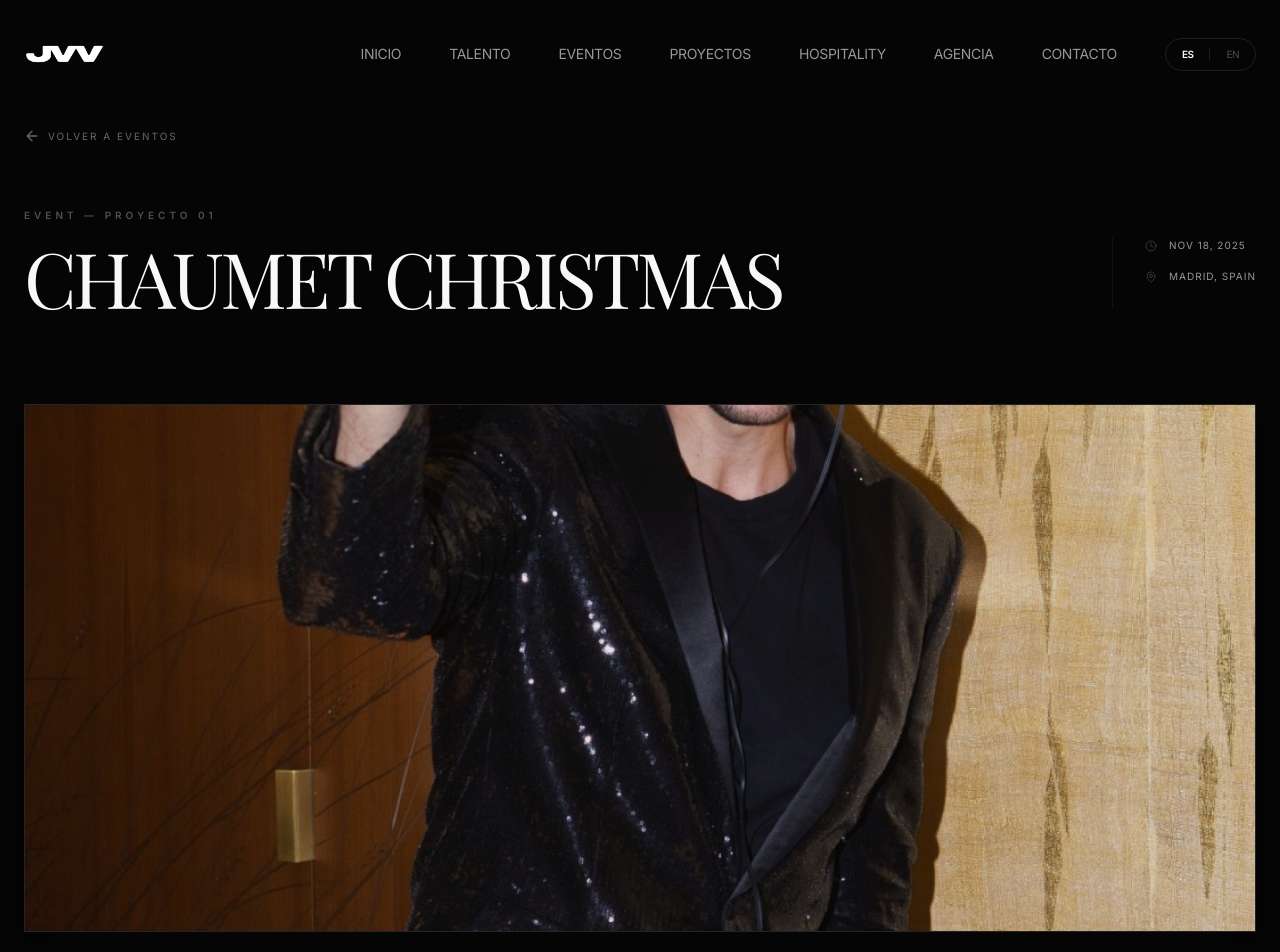
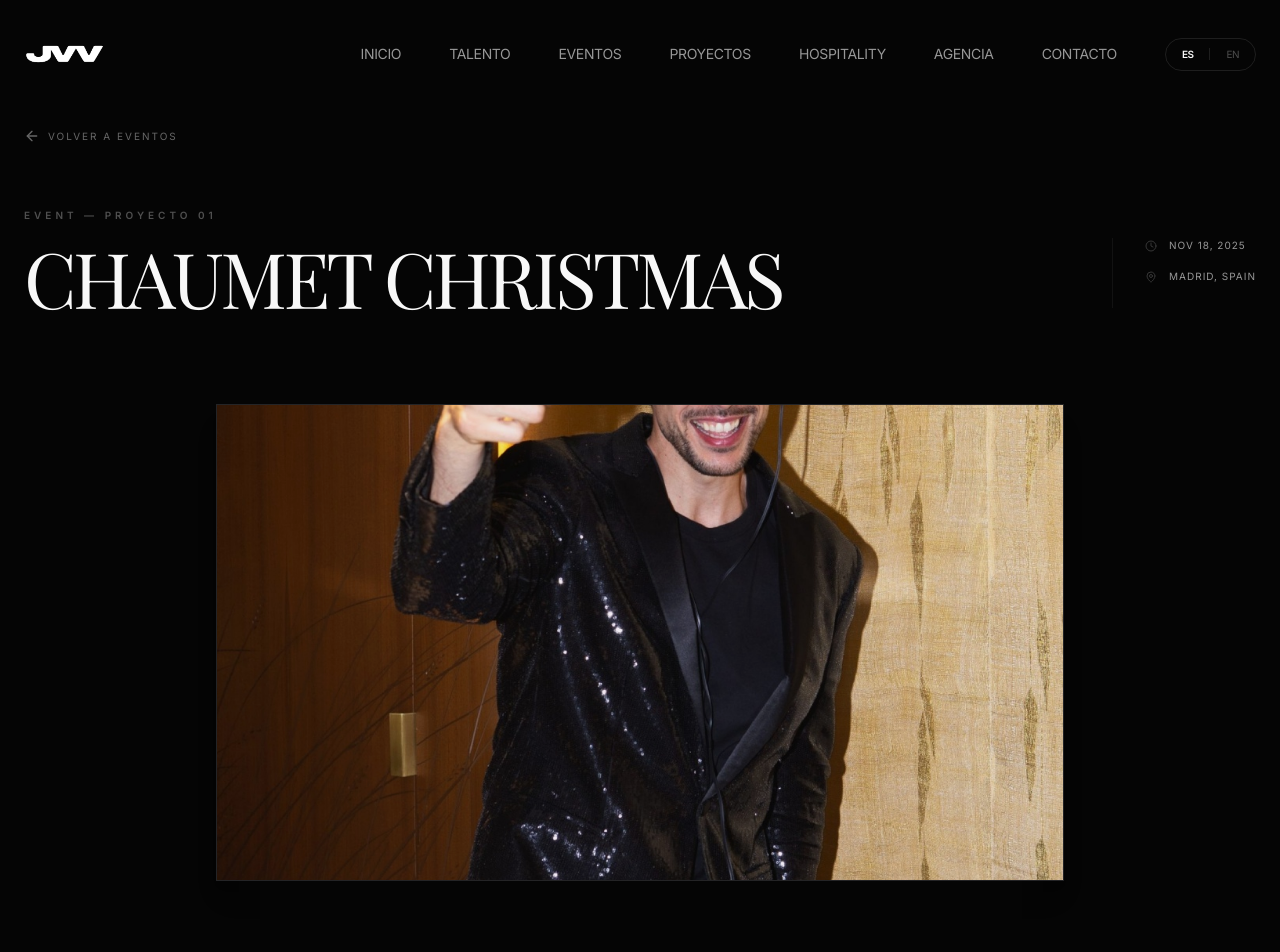
Before and after one commit to JVVweb/JVV, a React (Vite) app: page /events/1 in a window 1280 px wide. Shown: the top 952 px of the page. Built offline with nearby package versions, Linux system fonts and the light colour scheme; a web font is replaced by a local one.

Commit message:
feat: apply style refinements to Home, Hospitality Cappuccino image, Contact font, and EventDetail image scale

```diff
--- a/src/pages/Contact.tsx
+++ b/src/pages/Contact.tsx
@@ -20,17 +20,16 @@
           <h1 className="text-5xl md:text-8xl font-serif mb-12 tracking-tighter">{t('nav.contact')}</h1>
           <div className="space-y-12">
             <div>
-              <h4 className="text-xs uppercase tracking-tight opacity-30 mb-4">{t('contact.inquiries')}</h4>
+              <h4 className="text-xs uppercase tracking-wider opacity-30 mb-4 font-normal" style={{ fontFamily: 'Arial, Helvetica, sans-serif' }}>
+                {t('contact.inquiries')}
+              </h4>
               <p className="text-2xl font-light">info@jvv.com.es</p>
               <p className="text-xl font-light opacity-40">(+34) 618 785 351</p>
             </div>
             <div>
-              <h4 className="text-xs uppercase tracking-tight opacity-30 mb-4">{t('contact.offices')}</h4>
-              <p className="text-xl font-light mb-2">Calle de Serrano, Madrid</p>
-              <p className="text-xl font-light">Passeig de Gràcia, Barcelona</p>
-            </div>
-            <div>
-              <h4 className="text-xs uppercase tracking-tight opacity-30 mb-4">{t('contact.follow')}</h4>
+              <h4 className="text-xs uppercase tracking-wider opacity-30 mb-4 font-normal" style={{ fontFamily: 'Arial, Helvetica, sans-serif' }}>
+                {t('contact.follow')}
+              </h4>
               <p className="text-xl font-light">@jvv.agency</p>
             </div>
           </div>
--- a/src/pages/EventDetail.tsx
+++ b/src/pages/EventDetail.tsx
@@ -135,17 +135,17 @@
       </section>
 
       {/* Hero Image */}
-      <section className="px-6 mb-32">
+      <section className="px-6 max-w-4xl mx-auto mb-32">
         <motion.div
-          initial={{ opacity: 0, scale: 1.05 }}
+          initial={{ opacity: 0, scale: 1.02 }}
           animate={{ opacity: 1, scale: 1 }}
-          transition={{ duration: 1.5 }}
-          className="aspect-video md:aspect-[21/9] overflow-hidden bg-zinc-900 shadow-xl border border-white/5"
+          transition={{ duration: 1.2 }}
+          className="aspect-video w-full overflow-hidden bg-zinc-900 shadow-xl border border-white/5"
         >
           <img
             src={event.image}
             alt={event.title}
-            className="w-full h-full object-cover brightness-90"
+            className="w-full h-full object-cover brightness-95"
           />
         </motion.div>
       </section>
--- a/src/pages/Home.tsx
+++ b/src/pages/Home.tsx
@@ -102,13 +102,13 @@
             <h2 className="text-4xl md:text-6xl font-serif leading-tight">
               {language === 'es' ? (
                 <>
-                  Comisariando estilo, <br />
-                  representando el <span className="italic">alma</span>.
+                  Curando el estilo, <br />
+                  representando el <span className="italic">talento</span>.
                 </>
               ) : (
                 <>
                   Curating style, <br />
-                  representing <span className="italic">soul</span>.
+                  representing <span className="italic">talent</span>.
                 </>
               )}
             </h2>
@@ -150,7 +150,7 @@
                 key={`logo-1-${idx}`}
                 src={logo}
                 alt="Client Brand"
-                className="h-8 md:h-12 w-auto object-contain opacity-35 hover:opacity-100 transition-opacity duration-300"
+                className="h-11 md:h-16 w-auto object-contain opacity-35 hover:opacity-100 transition-opacity duration-300"
                 style={{ filter: 'brightness(0) invert(1)' }}
               />
             ))}
@@ -160,7 +160,7 @@
                 key={`logo-2-${idx}`}
                 src={logo}
                 alt="Client Brand"
-                className="h-8 md:h-12 w-auto object-contain opacity-35 hover:opacity-100 transition-opacity duration-300"
+                className="h-11 md:h-16 w-auto object-contain opacity-35 hover:opacity-100 transition-opacity duration-300"
                 style={{ filter: 'brightness(0) invert(1)' }}
               />
             ))}
--- a/src/pages/Hospitality.tsx
+++ b/src/pages/Hospitality.tsx
@@ -39,7 +39,7 @@
     location: 'Palma de Mallorca',
     descEs: 'Hotel boutique icónico donde el arte y el diseño convergen. Estrategia de comunicación global, gestión de imagen y relaciones institucionales con marcas del sector del lujo.',
     descEn: 'Iconic boutique hotel where art and design converge. Global communication strategy, image management, and institutional relations with luxury sector brands.',
-    image: '',
+    image: '/photo-hotel-cappuccino-palma-palma-de-mallorca-22.jpeg',
     typeEs: 'Estrategia de Marca',
     typeEn: 'Brand Strategy'
   },
```
Also changed, not shown: public/photo-hotel-cappuccino-palma-palma-de-mallorca-22.jpeg (added).
